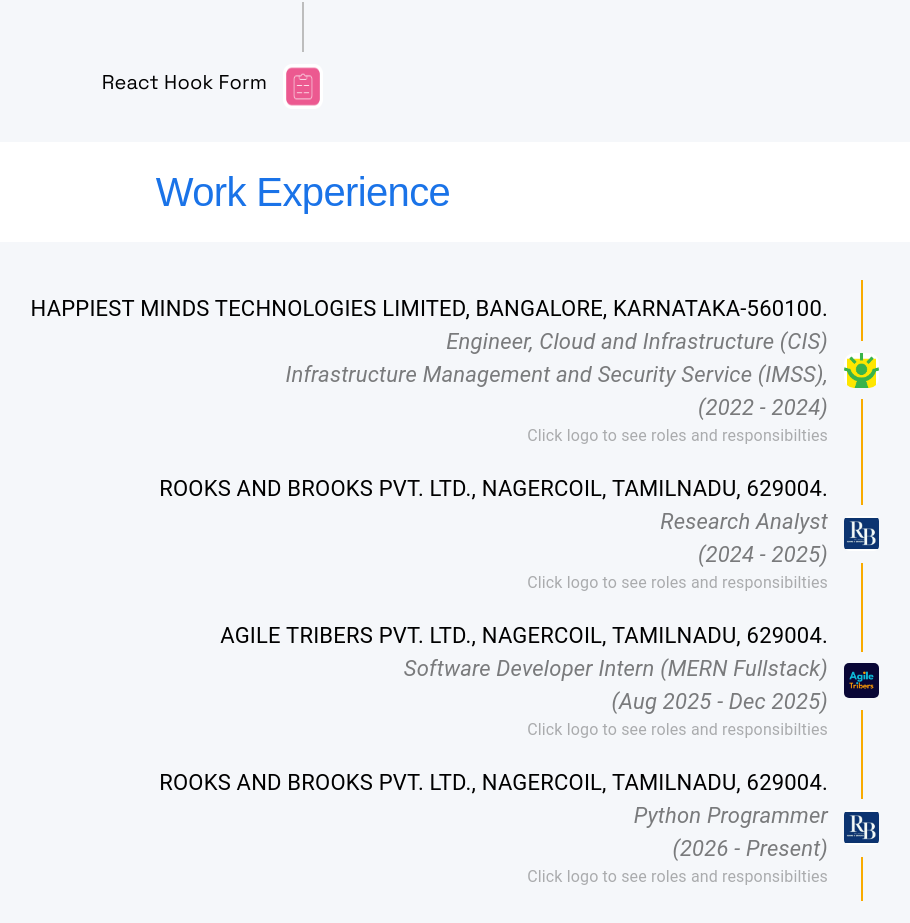
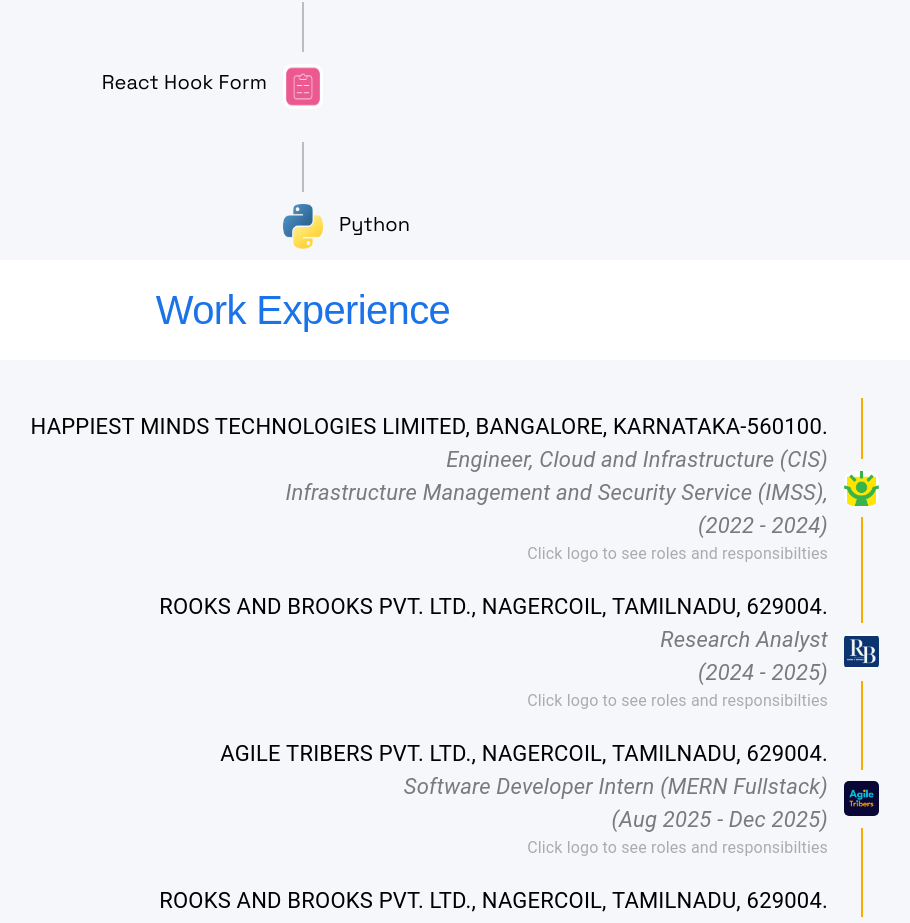
Before and after one commit to MikeDavisAMD/Projects, a React (Create React App) app in the folder portfolio/: page / in a window 1280 px wide. Shown: the part 3365-4288 px from the top of the page, without its empty margins (337-1247 px from the left). Built offline with nearby package versions, Linux system fonts and the light colour scheme; a web font is replaced by a local one.

Commit message:
22nd April 2026

```diff
--- a/portfolio/src/component/Skills.jsx
+++ b/portfolio/src/component/Skills.jsx
@@ -20,6 +20,7 @@
 import firestore from '../Assets/Logo/firestore.png'
 import zod from '../Assets/Logo/zod.png'
 import reactHookForm from '../Assets/Logo/react-hook-form.png'
+import python from '../Assets/Logo/python.png'
 
 export const Skills = React.forwardRef((props, ref) => {
   return (
@@ -246,6 +247,21 @@
             </TimelineContent>
           </TimelineItem>
         </Timeline>
+        <TimelineItem>
+          <TimelineSeparator>
+            <TimelineConnector sx={{ height: '50px' }} />
+            <TimelineDot sx={{ p: 0, bgcolor: 'transparent', boxShadow: 'none', border: 'none' }}>
+              <img src={python} alt="Python" height={45} width={40} style={{ aspectRatio: 1 / 1 }} />
+            </TimelineDot>
+            <TimelineConnector />
+          </TimelineSeparator>
+          <TimelineContent sx={{ py: '20px', px: 2, display: 'flex', alignItems: 'end' }}>
+            <Typography variant="h6" component="span"
+              sx={{ fontFamily: '"Space Grotesk", sans-serif', fontOpticalSizing: 'auto', fontSize: { lg: 20, md: 20, sm: 15, xs: 12 } }}>
+              Python
+            </Typography>
+          </TimelineContent>
+        </TimelineItem>
       </Grid>
     </Grid>
   )
```
Also changed, not shown: portfolio/src/Assets/Logo/python.png (added).
